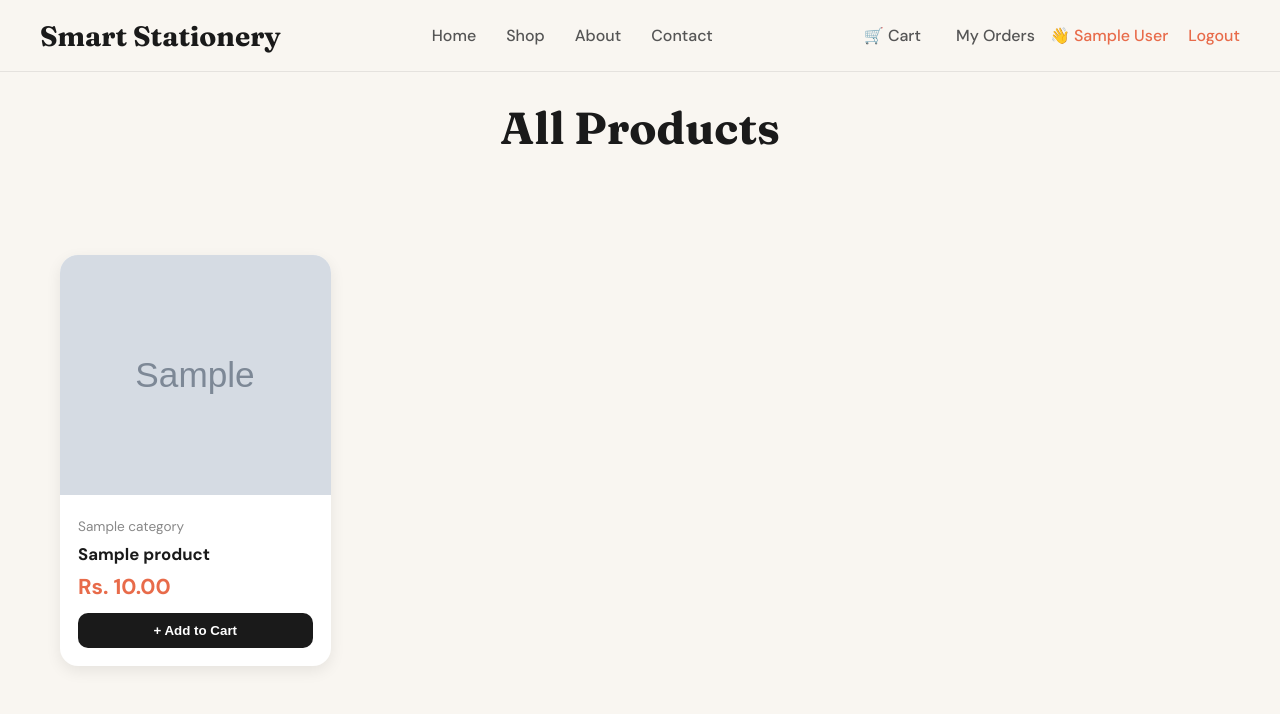
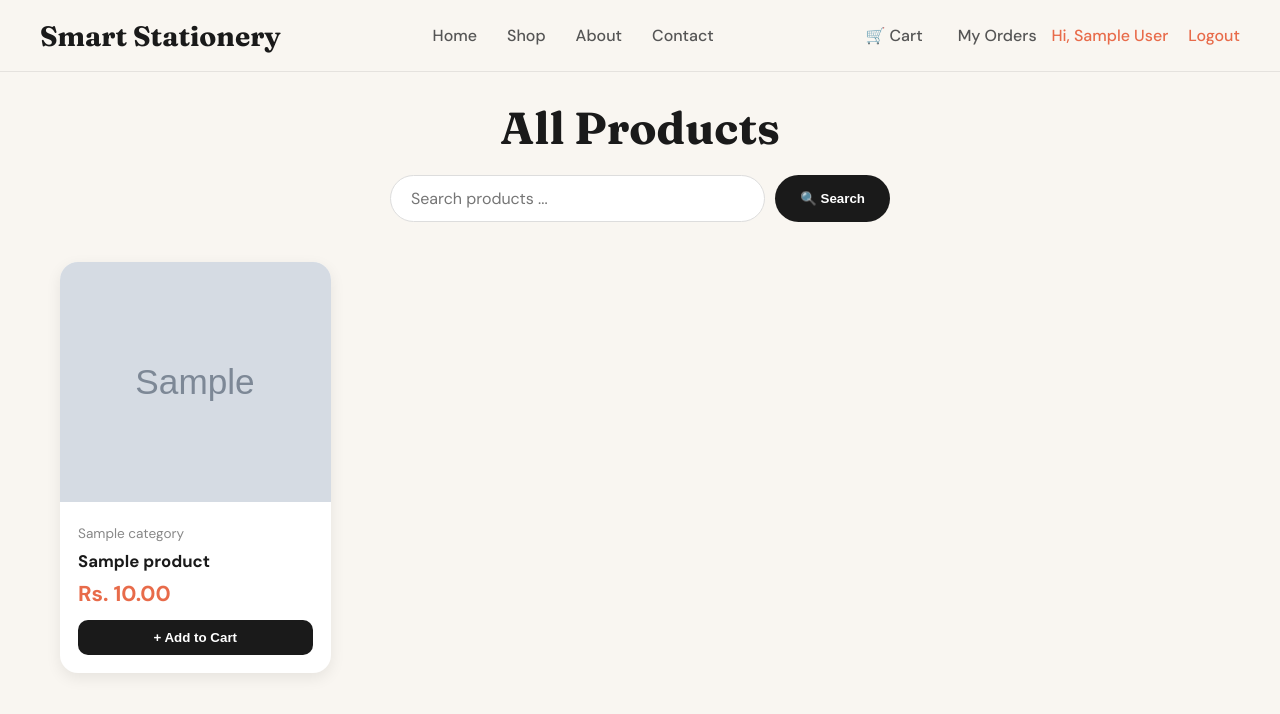
Before and after one commit to Swikriti-Bhusal/stationery-management-system, a Django app: page /products/ in a window 1280 px wide. Shown: the top 714 px of the page. Run offline with Django 5.2, Linux system fonts and the light colour scheme; a user stored in the database is signed in; tables that the repository leaves empty hold one stand-in row (values such as "Sample post"); grey boxes marked "Sample" are stand-in pictures.

Commit message:
Added user-side product search using icontains

```diff
--- a/products/views.py
+++ b/products/views.py
@@ -1,5 +1,6 @@
 from django.shortcuts import render, redirect, get_object_or_404
 from django.contrib.auth.decorators import login_required
+from django.db.models import Q
 from .models import Product, Category
 
 # Customer Views
@@ -8,18 +9,28 @@ def product_detail(request, slug):
     return render(request, 'products/product_detail.html', {'product': product})
 
 def product_list(request):
+    # Start with all available products
     products = Product.objects.filter(is_available=True)
     categories = Category.objects.all()
 
-    # Search functionality
-    search_query = request.GET.get('search')
+    # Get search query from URL
+    search_query = request.GET.get('q') or request.GET.get('search', '')
+
+    # Apply search if query exists - Search in name, description, and category name
     if search_query:
-        products = products.filter(name__icontains=search_query)
+        products = products.filter(
+            Q(name__icontains=search_query) |
+            Q(description__icontains=search_query) |
+            Q(category__name__icontains=search_query)
+        )
 
     # Category filter
     category_slug = request.GET.get('category')
     if category_slug:
         products = products.filter(category__slug=category_slug)
+
+    # Order products by newest first (optional)
+    products = products.order_by('-id')
 
     return render(request, 'products/product_list.html', {
         'products': products,
@@ -33,5 +44,42 @@ def admin_product_list(request):
     if request.user.role != 'admin':
         return redirect('customer_dashboard')
 
-    products = Product.objects.all()
+    products = Product.objects.all().order_by('-id')
     return render(request, 'products/admin_product_list.html', {'products': products})
+#  from django.shortcuts import render, redirect, get_object_or_404
+# from django.contrib.auth.decorators import login_required
+# from .models import Product, Category
+
+# # Customer Views
+# def product_detail(request, slug):
+#     product = get_object_or_404(Product, slug=slug)
+#     return render(request, 'products/product_detail.html', {'product': product})
+
+# def product_list(request):
+#     products = Product.objects.filter(is_available=True)
+#     categories = Category.objects.all()
+
+#     # Search functionality
+#     search_query = request.GET.get('search')
+#     if search_query:
+#         products = products.filter(name__icontains=search_query)
+
+#     # Category filter
+#     category_slug = request.GET.get('category')
+#     if category_slug:
+#         products = products.filter(category__slug=category_slug)
+
+#     return render(request, 'products/product_list.html', {
+#         'products': products,
+#         'categories': categories,
+#         'search_query': search_query
+#     })
+
+# # Admin Views
+# @login_required
+# def admin_product_list(request):
+#     if request.user.role != 'admin':
+#         return redirect('customer_dashboard')
+
+#     products = Product.objects.all()
+#     return render(request, 'products/admin_product_list.html', {'products': products})
--- a/templates/navbar.html
+++ b/templates/navbar.html
@@ -144,7 +144,7 @@
 
             <!-- User Menu -->
             {% if user.is_authenticated %}
-                <span class="user-greeting">👋 {{ user.full_name|default:user.email|truncatechars:15 }}</span>
+                <span class="user-greeting"> Hi, {{ user.full_name|default:user.email|truncatechars:15 }}</span>
                 <a href="{% url 'customer_logout' %}" class="logout-link">Logout</a>
             {% else %}
                 <a href="{% url 'customer_login' %}">Login</a>
--- a/templates/products/product_list.html
+++ b/templates/products/product_list.html
@@ -29,12 +29,71 @@
             color: var(--coral);
         }
 
+        /* Search Bar Styles */
+        .search-container {
+            max-width: 1240px;
+            margin: 20px auto;
+            padding: 0 40px;
+        }
+
+        .search-form {
+            display: flex;
+            gap: 10px;
+            max-width: 500px;
+            margin: 0 auto;
+        }
+
+        .search-input {
+            flex: 1;
+            padding: 12px 20px;
+            border: 1px solid #ddd;
+            border-radius: 50px;
+            font-size: 1rem;
+            font-family: 'DM Sans', sans-serif;
+        }
+
+        .search-input:focus {
+            outline: none;
+            border-color: var(--coral);
+        }
+
+        .search-btn {
+            background: var(--ink);
+            color: white;
+            border: none;
+            padding: 12px 25px;
+            border-radius: 50px;
+            cursor: pointer;
+            font-weight: 600;
+            transition: background 0.3s;
+        }
+
+        .search-btn:hover {
+            background: var(--coral);
+        }
+
+        .search-info {
+            text-align: center;
+            margin-top: 15px;
+            color: #666;
+        }
+
+        .clear-link {
+            color: var(--coral);
+            margin-left: 10px;
+            text-decoration: none;
+        }
+
+        .clear-link:hover {
+            text-decoration: underline;
+        }
+
         .products-grid{
             display:grid;
             grid-template-columns:repeat(auto-fill, minmax(260px,1fr));
             gap:26px;
             max-width:1240px;
-            margin:100px auto 60px;
+            margin:40px auto 60px;
             padding:0 40px;
         }
 
@@ -68,9 +127,27 @@
             background:var(--ink); color:white; border:none;
             padding:10px 20px; border-radius:10px; cursor:pointer;
             font-weight:600;
+            width:100%;
+            margin-top:12px;
         }
         .cart-btn:hover{
             background:var(--coral);
+        }
+
+        .no-results {
+            text-align: center;
+            padding: 60px 20px;
+            grid-column: 1 / -1;
+        }
+
+        .no-results h3 {
+            font-size: 1.5rem;
+            margin-bottom: 10px;
+            color: var(--ink);
+        }
+
+        .no-results p {
+            color: #666;
         }
 
         /* Toast message styling */
@@ -91,11 +168,31 @@
 </head>
 <body>
 
-
 {% include 'navbar.html' %}
 
-<div style="max-width:1240px; margin:100px auto 40px; padding:0 40px;">
-    <h1 style="font-family:'Fraunces',serif; font-size:2.8rem; text-align:center;">All Products</h1>
+<div style="max-width:1240px; margin:100px auto 20px; padding:0 40px;">
+    <h1 style="font-family:'Fraunces',serif; font-size:2.8rem; text-align:center;">
+        {% if search_query %}Search Results{% else %}All Products{% endif %}
+    </h1>
+</div>
+
+<!-- SEARCH BAR  -->
+<div class="search-container">
+    <form method="GET" action="{% url 'product_list' %}" class="search-form">
+        <input type="text"
+               name="q"
+               value="{{ search_query }}"
+               placeholder="Search products ..."
+               class="search-input">
+        <button type="submit" class="search-btn">🔍 Search</button>
+    </form>
+
+    {% if search_query %}
+        <div class="search-info">
+            Showing results for: <strong>"{{ search_query }}"</strong>
+            <a href="{% url 'product_list' %}" class="clear-link">Clear search</a>
+        </div>
+    {% endif %}
 </div>
 
 <div class="products-grid">
@@ -111,20 +208,23 @@
             <div class="product-name">{{ product.name }}</div>
             <div class="price">Rs. {{ product.price }}</div>
 
-            <button onclick="addToCart({{ product.id }}, '{{ product.name }}')" class="cart-btn" style="margin-top:12px; width:100%;">
+            <button onclick="addToCart({{ product.id }}, '{{ product.name }}')" class="cart-btn">
                 + Add to Cart
             </button>
         </div>
     </div>
     {% empty %}
-        <p style="text-align:center; grid-column:1/-1; font-size:1.2rem;">No products found.</p>
+        <div class="no-results">
+            <h3>🔍 No products found</h3>
+            <p>We couldn't find any products matching "{{ search_query }}"</p>
+            <a href="{% url 'product_list' %}" style="display: inline-block; margin-top: 20px; color: var(--coral); text-decoration: none;">Clear search and browse all products</a>
+        </div>
     {% endfor %}
 </div>
 
 <script>
 function addToCart(productId, productName){
     {% if user.is_authenticated %}
-        // Save message to show after page reload
         localStorage.setItem('toastMessage', productName + " added to cart! 🛒");
         window.location.href = "{% url 'cart:add_to_cart' 0 %}".replace('0', productId);
     {% else %}
@@ -133,19 +233,18 @@ function addToCart(productId, productName){
     {% endif %}
 }
 
-// Show message when page loads
 window.onload = function() {
     var message = localStorage.getItem('toastMessage');
     if(message) {
         var toast = document.createElement('div');
+        toast.className = 'toast-message';
         toast.innerHTML = message;
-        toast.style.cssText = 'position:fixed; top:80px; left:50%; transform:translateX(-50%); background:#28a745; color:white; padding:12px 25px; border-radius:8px; z-index:9999;';
         document.body.appendChild(toast);
 
         setTimeout(function() {
             toast.remove();
             localStorage.removeItem('toastMessage');
-        }, 4000);
+        }, 2000);
     }
 }
 </script>
```
